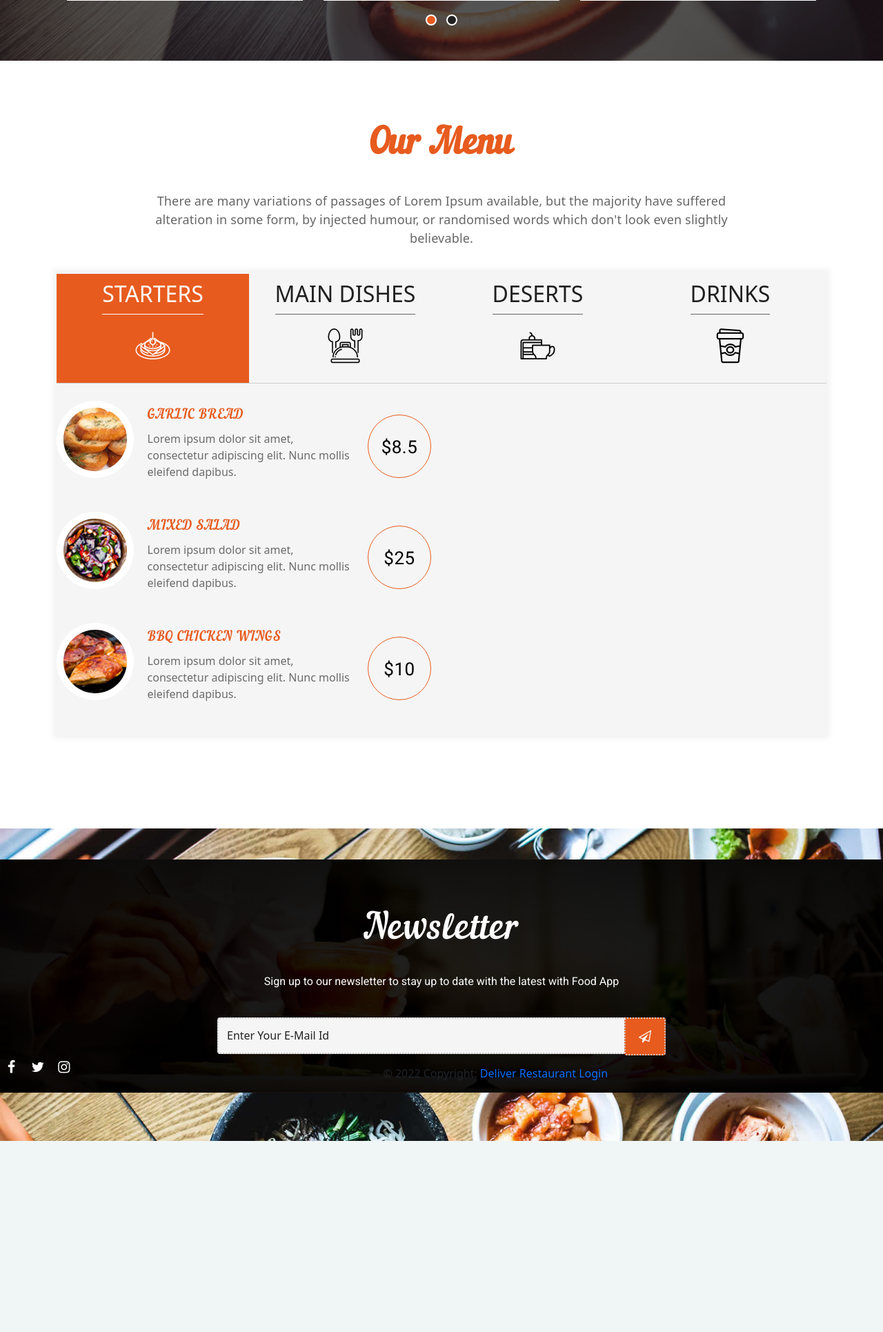
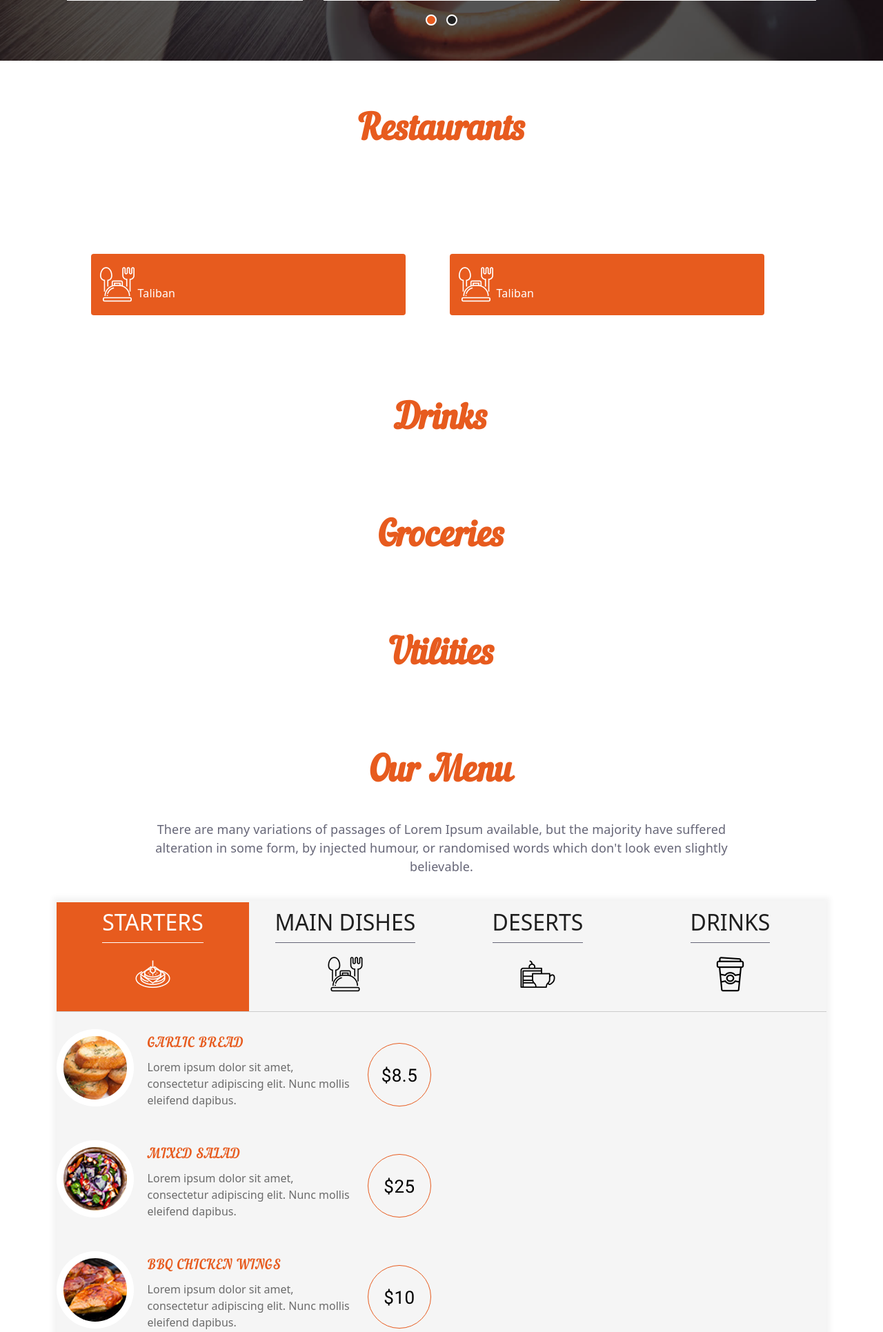
Before and after one commit to Miss-Faith/dlivery, a Django app: page / in a window 1280 px wide. Shown: the part 789-2720 px from the top of the page at 69% size. Before the commit the page ends 2443 px from the top, so only its background shows below. Run offline with Django 4.2, Linux system fonts and the light colour scheme; some libraries are stand-ins or nearby versions; some web fonts are replaced.

Commit message:
update index page

```diff
--- a/customer/templates/customer/index.html
+++ b/customer/templates/customer/index.html
@@ -13,12 +13,12 @@
         <div class="special-box">
           <div id="owl-demo">
             <div class="item item-type-zoom">
-                <a href="#" class="item-hover">
+                <a href="id_food" class="item-hover">
                     <div class="item-info">
                         <div class="headline">
-                            SALMON STEAK
+                            Food
                             <div class="line"></div>
-                            <div class="dit-line">Lorem ipsum dolor sit amet, consectetur adip aliqua. Ut enim ad minim venia.</div>
+                            <div class="dit-line">Order tasty dishes from your favourite restaurant.</div>
                         </div>
                     </div>
                 </a>
@@ -27,12 +27,12 @@
                 </div>
             </div>
             <div class="item item-type-zoom">
-                <a href="#" class="item-hover">
+                <a href="id_drinks" class="item-hover">
                     <div class="item-info">
                         <div class="headline">
-                            ITALIAN PIZZA
+                            Drinks
                             <div class="line"></div>
-                            <div class="dit-line">Lorem ipsum dolor sit amet, consectetur adip aliqua. Ut enim ad minim venia.</div>
+                            <div class="dit-line">Need a drink? We have you sorted with a range of refreshing drinks.</div>
                         </div>
                     </div>
                 </a>
@@ -41,12 +41,12 @@
                 </div>
             </div>
             <div class="item item-type-zoom">
-                <a href="#" class="item-hover">
+                <a href="id_groceries" class="item-hover">
                     <div class="item-info">
                         <div class="headline">
-                            VEG. ROLL
+                            Groceries
                             <div class="line"></div>
-                            <div class="dit-line">Lorem ipsum dolor sit amet, consectetur adip aliqua. Ut enim ad minim venia.</div>
+                            <div class="dit-line">Get fresh groceries at the best prices</div>
                         </div>
                     </div>
                 </a>
@@ -55,12 +55,12 @@
                 </div>
             </div>
             <div class="item item-type-zoom">
-                <a href="#" class="item-hover">
+                <a href="id_utilities" class="item-hover">
                     <div class="item-info">
                         <div class="headline">
-                            SALMON STEAK
+                            Utilities
                             <div class="line"></div>
-                            <div class="dit-line">Lorem ipsum dolor sit amet, consectetur adip aliqua. Ut enim ad minim venia.</div>
+                            <div class="dit-line">Out of gas? We'll deliver... place the order</div>
                         </div>
                     </div>
                 </a>
@@ -69,12 +69,12 @@
                 </div>
             </div>
             <div class="item item-type-zoom">
-                <a href="#" class="item-hover">
+                <a href="id_food" class="item-hover">
                     <div class="item-info">
                         <div class="headline">
-                            VEG. ROLL
+                            Food
                             <div class="line"></div>
-                            <div class="dit-line">Lorem ipsum dolor sit amet, consectetur adip aliqua. Ut enim ad minim venia.</div>
+                            <div class="dit-line">Order tasty dishes from your favourite restaurant.</div>
                         </div>
                     </div>
                 </a>
@@ -94,14 +94,49 @@
 </div>
 <!-- end special-menu -->
 
+<div class="pad-top-70">
+    <h2 class="block-title text-center"> Restaurants </h2>
+    <p class="title-caption_1 text-center">There are many variations of passages of Lorem Ipsum available, but the majority have suffered alteration in some form, by injected humour, or randomised words which don't look even slightly believable.</p>
+
+    <div id="restaurants" class="title-caption_1">
+      <div class="row mx-auto color-white">
+      {% for rest in restaurants %}
+        <div class="col-lg-6 col-md-6 col-sm-12">
+          <h2> <i class="flaticon-dinner"></i> {{rest.name}} </h2>
+        </div>
+      {% endfor %}
+        <div class="col-lg-6 col-md-6 col-sm-12">
+          <a class="btn" type="button"> <i class="flaticon-dinner"></i> <span class="rest-title">Taliban</span> </a>
+        </div>
+        <div class="col-lg-6 col-md-6 col-sm-12">
+          <a class="btn" type="button"> <i class="flaticon-dinner"></i> <span class="rest-title">Taliban</span> </a>
+        </div>
+      </div>
+      <!-- end restaurant list -->
+    </div>
+</div>
+
+<h2 class="pad-top-100 block-title text-center">
+  Drinks
+</h2>
+
+<h2 class="pad-top-100 block-title text-center">
+  Groceries
+</h2>
+
+<h2 class="pad-top-100 block-title text-center">
+  Utilities
+</h2>
+
+
 <div id="menu" class="menu-main pad-top-100 pad-bottom-100">
   <div class="container">
       <div class="row">
           <div class="col-lg-12 col-md-12 col-sm-12 col-xs-12">
               <div class="wow fadeIn" data-wow-duration="1s" data-wow-delay="0.1s">
                   <h2 class="block-title text-center">
-      Our Menu
-    </h2>
+                    Our Menu
+                  </h2>
                   <p class="title-caption text-center">There are many variations of passages of Lorem Ipsum available, but the majority have suffered alteration in some form, by injected humour, or randomised words which don't look even slightly believable. </p>
               </div>
               <div class="tab-menu">
--- a/static/css/style.css
+++ b/static/css/style.css
@@ -631,8 +631,26 @@
 	color:#fff;
 	font-size: 18px;
 }
+
+.title-caption_1 {
+    letter-spacing: 0.16px;
+    padding: 20px 120px;
+	font-size: 18px;
+    color: white;
+}
+
+.btn {
+    background-color: #e75b1e!important;
+}
 .color-white {
     color: #fff;
+}
+
+#restaurants a{
+    width: 92%;
+    color: #fff;
+    text-align: left;
+    margin-bottom: 2%;
 }
 
 #owl-demo .item{
@@ -753,14 +771,14 @@
 
 
 .menu-main .title-caption{
-	color:#666;
+	color:#667;
 }
 .tab-title-menu {
 	text-align:center;
 }
 
 .tab-title-menu h2{
-	border-bottom:1px solid #666;
+	border-bottom:1px solid #667;
 	display: inline-block;
 	padding-top: 10px;
 }
@@ -771,6 +789,11 @@
 }
 .tab-title-menu p {
 	color:#000;
+}
+
+.rest-title {
+	display: inline-block;
+	padding-top: 10px;
 }
 
 .tab-menu{
@@ -989,7 +1012,7 @@
 -------------------------------------------------------------------*/
 
 .gallery-main .title-caption{
-	color: #666;
+	color: #667;
 }
 
 /* new gallery */
@@ -1253,7 +1276,7 @@
 .pricing-main p{
 	letter-spacing: 0.16px;
 	padding: 20px 120px;
-	color: #666;
+	color: #667;
 	font-size: 18px;
 	text-align:center;
 }
@@ -1715,7 +1738,7 @@
 	margin:0px;
 }
 .footer-box-d ul li span{
-	color: #666;
+	color: #667;
 }
 
 /*------------------------------------------------------------------
```
